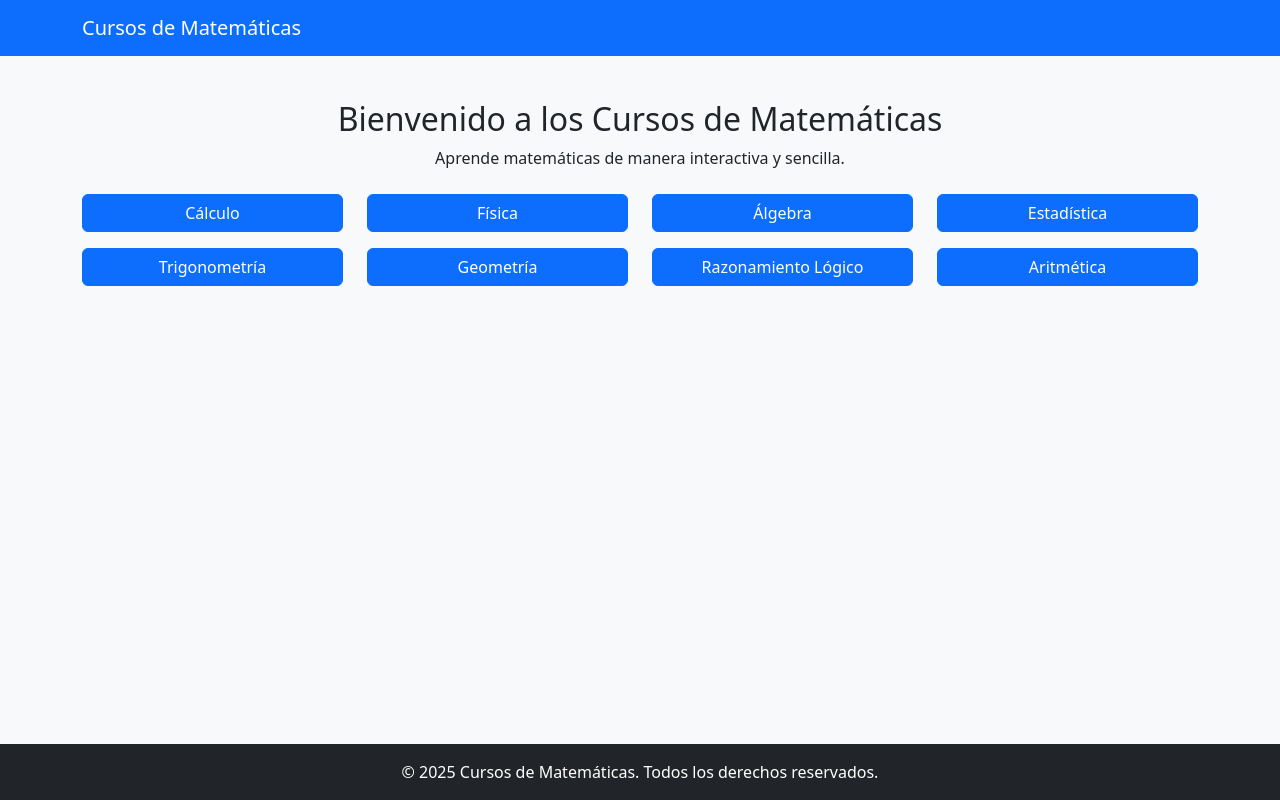
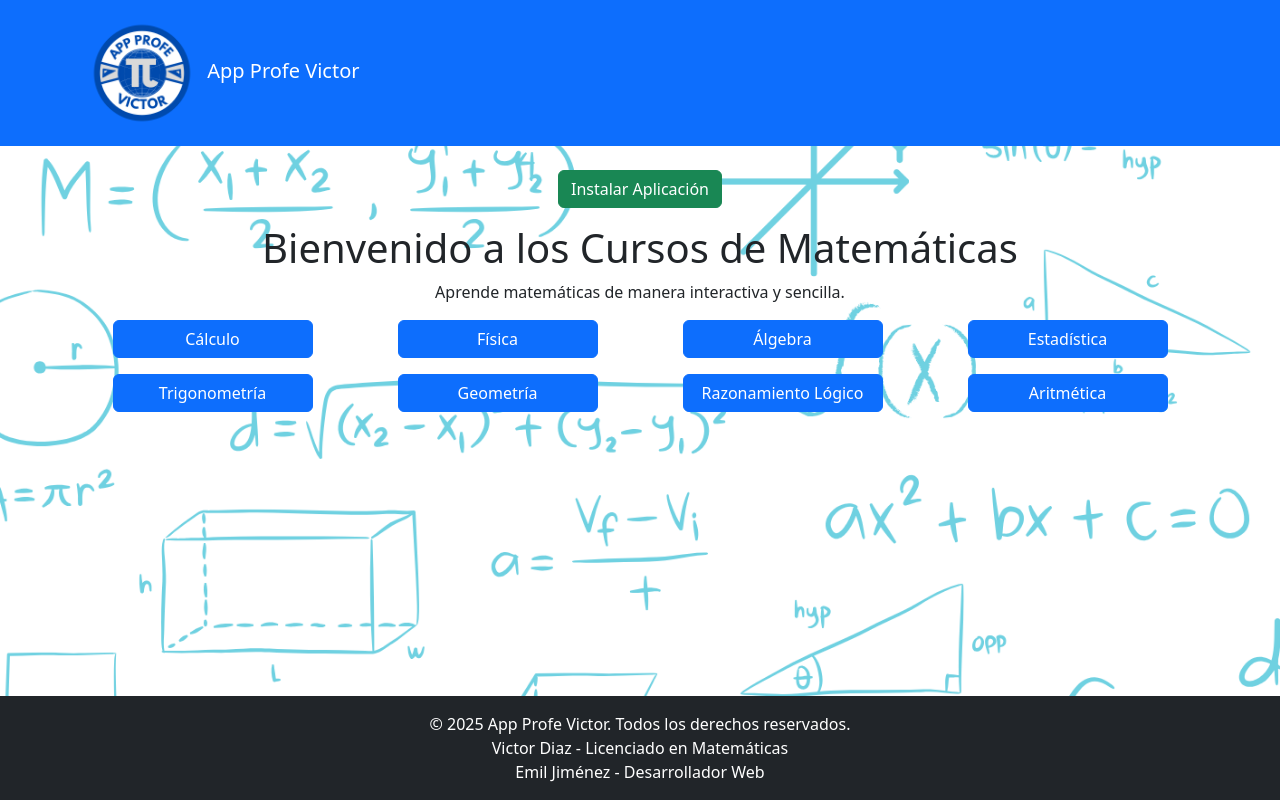
Before and after one commit to emiljimenez86/AppVictorMat, a plain HTML site: page index.html in a window 1280 px wide. Drawn offline with nearby package versions, Linux system fonts and the light colour scheme.

Commit message:
Segundo commit

```diff
--- a/app.js
+++ b/app.js
@@ -3,3 +3,25 @@ if ('serviceWorker' in navigator) {
         .then(reg => console.log('Service Worker registrado', reg))
         .catch(err => console.log('Error al registrar el Service Worker', err));
 }
+
+let deferredPrompt;
+        const installButton = document.getElementById("installButton");
+
+        window.addEventListener("beforeinstallprompt", (event) => {
+            event.preventDefault();
+            deferredPrompt = event;
+            installButton.style.display = "block";
+        });
+
+        installButton.addEventListener("click", () => {
+            if (deferredPrompt) {
+                deferredPrompt.prompt();
+                deferredPrompt.userChoice.then((choiceResult) => {
+                    if (choiceResult.outcome === "accepted") {
+                        console.log("Usuario instaló la aplicación");
+                    }
+                    deferredPrompt = null;
+                    installButton.style.display = "none";
+                });
+            }
+        });
--- a/index.html
+++ b/index.html
@@ -3,56 +3,59 @@
 <head>
     <meta charset="UTF-8">
     <meta name="viewport" content="width=device-width, initial-scale=1.0">
-    <title>Cursos de Matemáticas</title>
+    <title>App VictorMat</title>
     <link rel="stylesheet" href="https://cdn.jsdelivr.net/npm/bootstrap@5.3.0/dist/css/bootstrap.min.css">
     <link rel="stylesheet" href="styles.css">
-    <link rel="manifest" href="manifest.json">
-    <script defer src="app.js"></script>
-
 </head>
-<body>
+<body class="index-bg">
     <nav class="navbar navbar-expand-lg navbar-dark bg-primary">
         <div class="container">
-            <a class="navbar-brand" href="#">Cursos de Matemáticas</a>
+            <a class="navbar-brand" href="index.html">
+                <img src="./image/logo.png" alt="Logo" class="logo">
+                App Profe Victor
+            </a>
         </div>
     </nav>
 
-    <div class="container mt-4">
-        <h1 class="text-center">Bienvenido a los Cursos de Matemáticas</h1>
-        <p class="text-center">Aprende matemáticas de manera interactiva y sencilla.</p>
+    <div class="container text-center mt-4 flex-grow-1">
+        <button id="installBtn" class="btn btn-success mb-3">Instalar Aplicación</button>
+        <h1 class="text-dark">Bienvenido a los Cursos de Matemáticas</h1>
+        <p class="text-dark">Aprende matemáticas de manera interactiva y sencilla.</p>
 
-        <div class="row text-center mt-4">
-            <div class="col-md-3 mb-3">
+        <div class="row justify-content-center">
+            <div class="col-6 col-sm-6 col-md-3 mb-3">
                 <a href="calculo.html" class="btn btn-primary w-100">Cálculo</a>
             </div>
-            <div class="col-md-3 mb-3">
+            <div class="col-6 col-sm-6 col-md-3 mb-3">
                 <a href="fisica.html" class="btn btn-primary w-100">Física</a>
             </div>
-            <div class="col-md-3 mb-3">
+            <div class="col-6 col-sm-6 col-md-3 mb-3">
                 <a href="algebra.html" class="btn btn-primary w-100">Álgebra</a>
             </div>
-            <div class="col-md-3 mb-3">
+            <div class="col-6 col-sm-6 col-md-3 mb-3">
                 <a href="estadistica.html" class="btn btn-primary w-100">Estadística</a>
             </div>
-            <div class="col-md-3 mb-3">
+            <div class="col-6 col-sm-6 col-md-3 mb-3">
                 <a href="trigonometria.html" class="btn btn-primary w-100">Trigonometría</a>
             </div>
-            <div class="col-md-3 mb-3">
+            <div class="col-6 col-sm-6 col-md-3 mb-3">
                 <a href="geometria.html" class="btn btn-primary w-100">Geometría</a>
             </div>
-            <div class="col-md-3 mb-3">
+            <div class="col-6 col-sm-6 col-md-3 mb-3">
                 <a href="razonamiento.html" class="btn btn-primary w-100">Razonamiento Lógico</a>
             </div>
-            <div class="col-md-3 mb-3">
+            <div class="col-6 col-sm-6 col-md-3 mb-3">
                 <a href="aritmetica.html" class="btn btn-primary w-100">Aritmética</a>
             </div>
         </div>
     </div>
 
-    <footer class="bg-dark text-white text-center py-3">
-        <p class="mb-0">&copy; 2025 Cursos de Matemáticas. Todos los derechos reservados.</p>
+    <footer class="bg-dark text-white text-center py-3 mt-auto">
+        <p class="mb-0">&copy; 2025 App Profe Victor. Todos los derechos reservados. <br>Victor Diaz - Licenciado en Matemáticas
+        <br>Emil Jiménez - Desarrollador Web</p>
     </footer>
 
     <script src="https://cdn.jsdelivr.net/npm/bootstrap@5.3.0/dist/js/bootstrap.bundle.min.js"></script>
+    <script src="app.js"></script>
 </body>
 </html>
--- a/styles.css
+++ b/styles.css
@@ -1,22 +1,72 @@
 body {
-    background-color: #f8f9fa;
-    color: #212529;
+    display: flex;
+    flex-direction: column;
+    min-height: 100vh;
+    background-color: #ffffff; /* Fondo blanco */
+    color: #000; /* Color de texto negro */
 }
 
-h1 {
-    font-size: 2rem;
-    margin-top: 20px;
-}
-
-html, body {
-    height: 100%;
-    display: flex;
-    flex-direction: column;
-}
 .container {
     flex: 1;
 }
+
+.index-bg {
+    background-image: url('./image/fondo.png'); /* Ruta de la imagen */
+    background-size: cover; /* Ajuste para cubrir toda la pantalla */
+    background-position: center; /* Centra la imagen */
+    background-repeat: no-repeat; /* Evita que la imagen se repita */
+    background-attachment: fixed; /* Fija la imagen en la pantalla */
+}
+
+/* Ajuste para celulares */
+@media (max-width: 768px) {
+    .index-bg {
+        background-size: contain; /* Ajusta la imagen en pantallas pequeñas */
+        background-attachment: scroll; /* Permite desplazamiento */
+    }
+}
+
+.logo {
+    width: 120px; /* Ajusta el tamaño según necesites */
+    height: auto;
+}
+
+@media (max-width: 768px) {
+    .logo {
+        width: 80px; /* Tamaño más pequeño en pantallas pequeñas */
+    }
+}
+
+
+
 footer {
+    margin-top: auto;
     position: relative;
     width: 100%;
+    bottom: 0;
+    background-color: #343a40; /* Color de fondo oscuro */
+    color: white;
+    text-align: center;
+    padding: 10px 0;
 }
+
+.pdf-viewer {
+    width: 100%;
+    height: 500px;
+    border: none;
+}
+
+.video-container iframe {
+    width: 100%;
+    height: 315px;
+}
+
+@media (min-width: 576px) {
+    .row .col-6 {
+        display: flex;
+        justify-content: center;
+    }
+    .row .col-6 a {
+        max-width: 200px;
+    }
+}
```
Also changed, not shown: calculo.html (+23 -14 lines), image/fondo.png (added), image/logo-profe-victor.png (added), image/logo.png (added), manifest.json, 1 other file.
